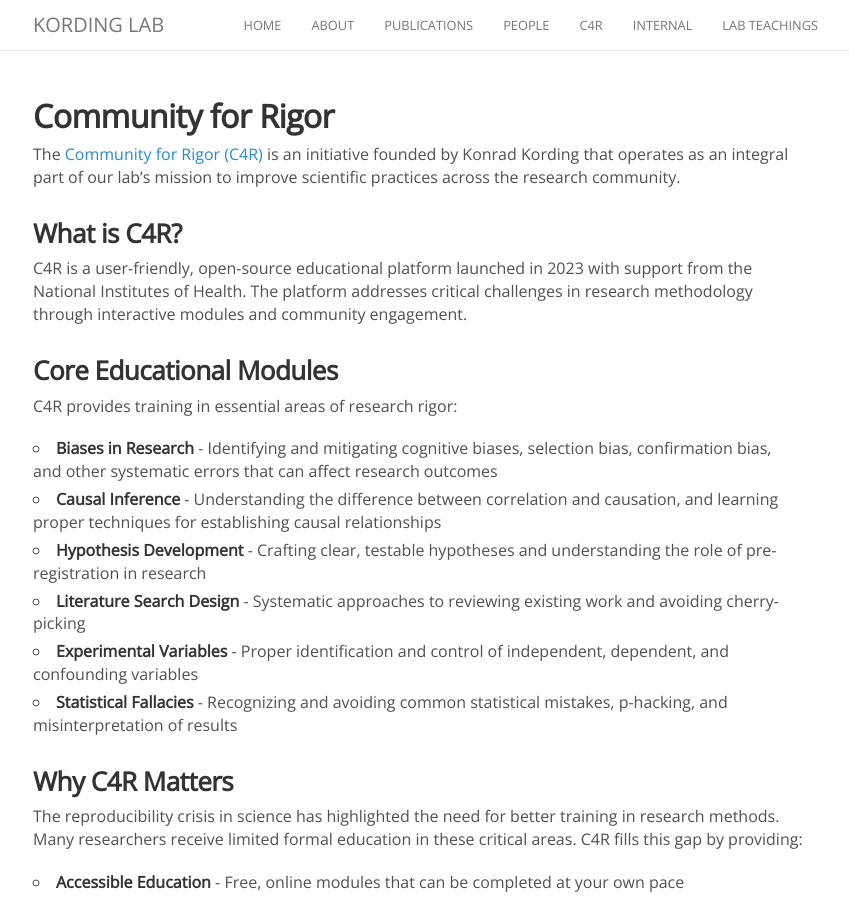
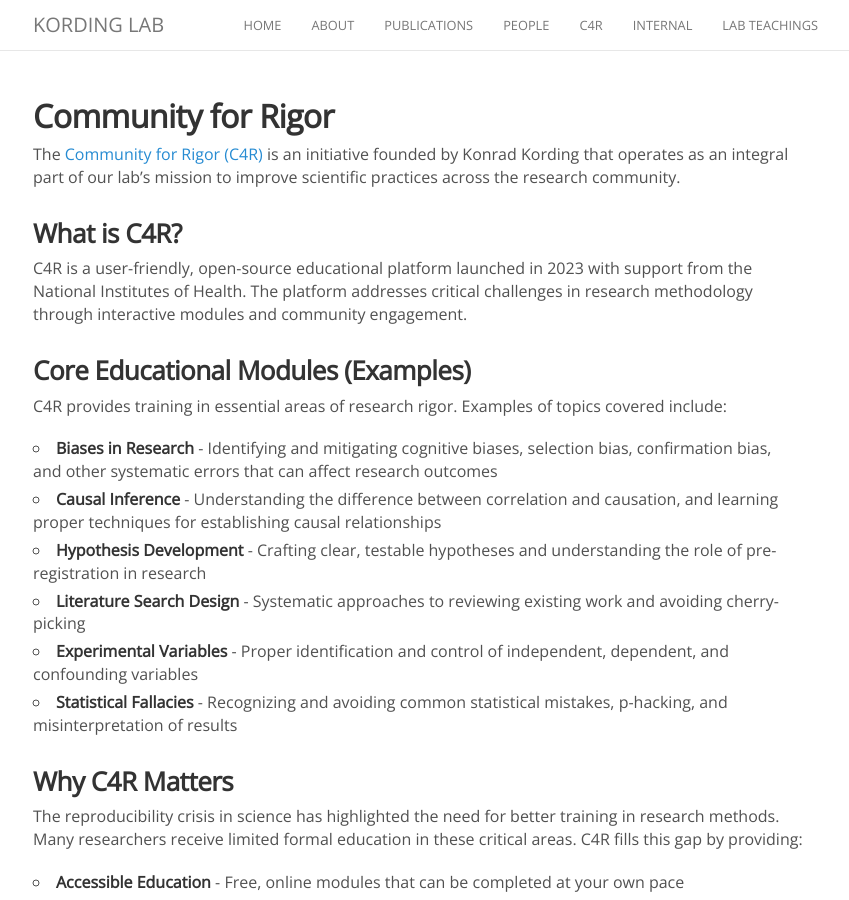
Before and after one commit to KordingLab/KordingLab.github.io, a Jekyll site: the page built from c4r.md, in a window 1280 px wide and 900 px high. Shown: the whole window, without its empty margins (222-1071 px from the left). Built offline with Jekyll 4.4.1, drawn with Linux system fonts in a browser that asks for light colours; nearby versions of some CDN libraries; comment, search, counter and statistics services are not loaded.

Commit message:
Clarify that C4R modules listed are examples
- Updated heading to 'Core Educational Modules (Examples)'
- Added clarifying text that these are examples of topics covered

```diff
--- a/c4r.md
+++ b/c4r.md
@@ -11,9 +11,9 @@
 
 C4R is a user-friendly, open-source educational platform launched in 2023 with support from the National Institutes of Health. The platform addresses critical challenges in research methodology through interactive modules and community engagement.
 
-### Core Educational Modules
+### Core Educational Modules (Examples)
 
-C4R provides training in essential areas of research rigor:
+C4R provides training in essential areas of research rigor. Examples of topics covered include:
 
 - **Biases in Research** - Identifying and mitigating cognitive biases, selection bias, confirmation bias, and other systematic errors that can affect research outcomes
 - **Causal Inference** - Understanding the difference between correlation and causation, and learning proper techniques for establishing causal relationships
```
